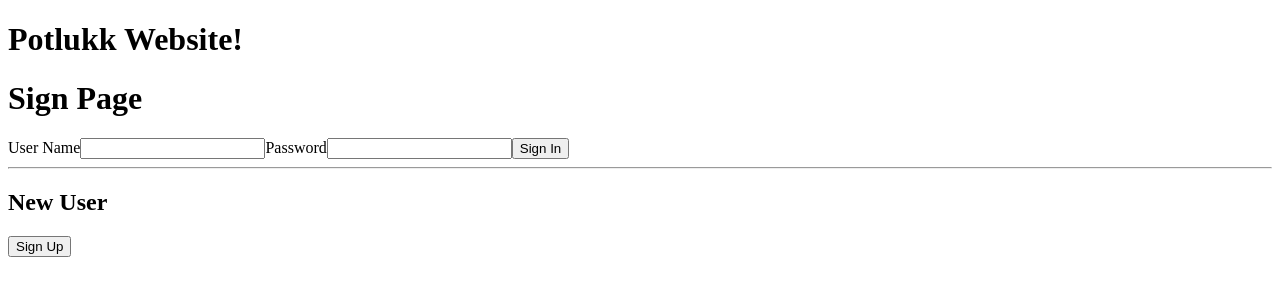
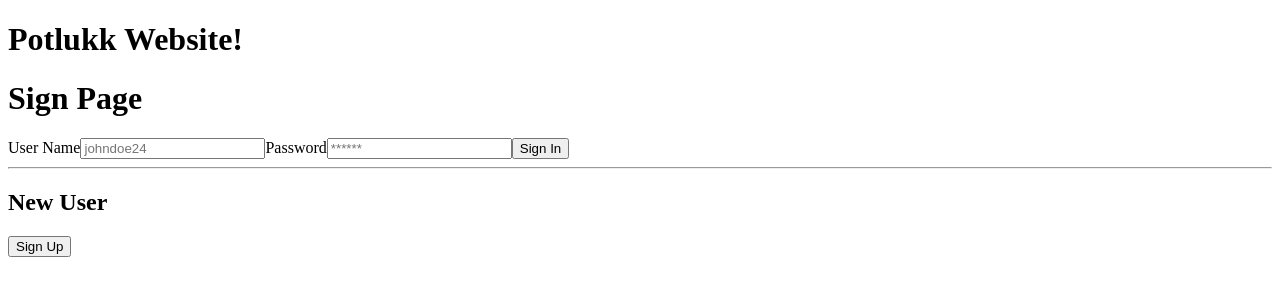
Before and after one commit to brian-spilman/potlukk-react, a React (Create React App) app: page / in a window 1280 px wide. Shown: the top 300 px of the page. Built offline with nearby package versions, Linux system fonts and the light colour scheme.

Commit message:
sign in basic workings done

```diff
--- a/src/pages/sign-in-page.tsx
+++ b/src/pages/sign-in-page.tsx
@@ -1,22 +1,44 @@
+import { useState } from "react"
+import { useNavigate } from "react-router-dom";
+import { signInLukker } from "../api/lukker-requests";
+
+type SignInForm = {
+    username: string,
+    password: string
+}
 
 export function SignInPage() {
 
+    const navigate = useNavigate();
+    const [form, setForm] = useState<SignInForm>({username:"", password:""});
 
+    async function signIn(){
+        const lukker = await signInLukker({username:form.username, password:form.password});
+        //if(lukker.msg) if fail then alert and stay on sign in
+        // else go to home
+        if(lukker.username === form.username){ // FIX!! Redirects back to sign in even if info correct
+            navigate("/home");
+        }
+    }
+
+    function registrationGoTo(){
+        navigate("/registration");
+    }
 
     return <>
         <form>
             <h1>Sign Page</h1>
 
             <label htmlFor="username">User Name</label>
-            <input id="username" type="text" />
+            <input id="username" type="text" placeholder="johndoe24" onChange={e => setForm({...form, username:e.target.value})} />
 
             <label htmlFor="password">Password</label>
-            <input id="password" type="text" />
+            <input id="password" type="text" placeholder="******" onChange={e => setForm({...form, password:e.target.value})} />
 
-            <button>Sign In</button>
+            <button onClick={signIn}>Sign In</button>
             <hr />
             <h2>New User</h2>
-            <button>Sign Up</button>
+            <button onClick={registrationGoTo}>Sign Up</button>
         </form>
 
     </>
```
